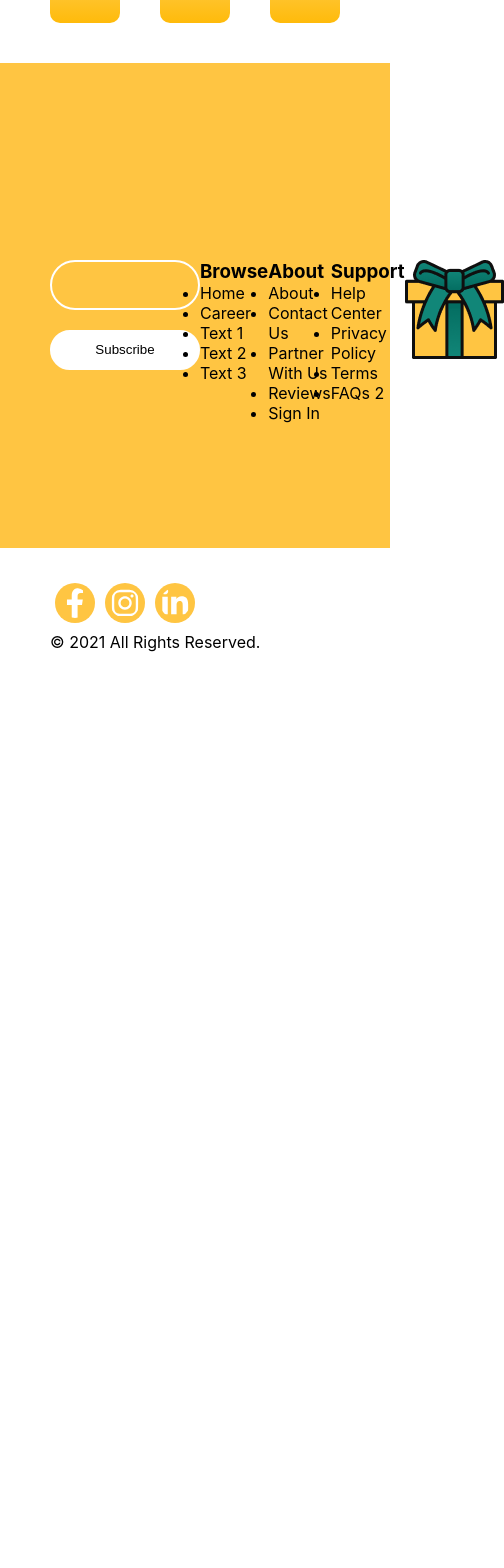
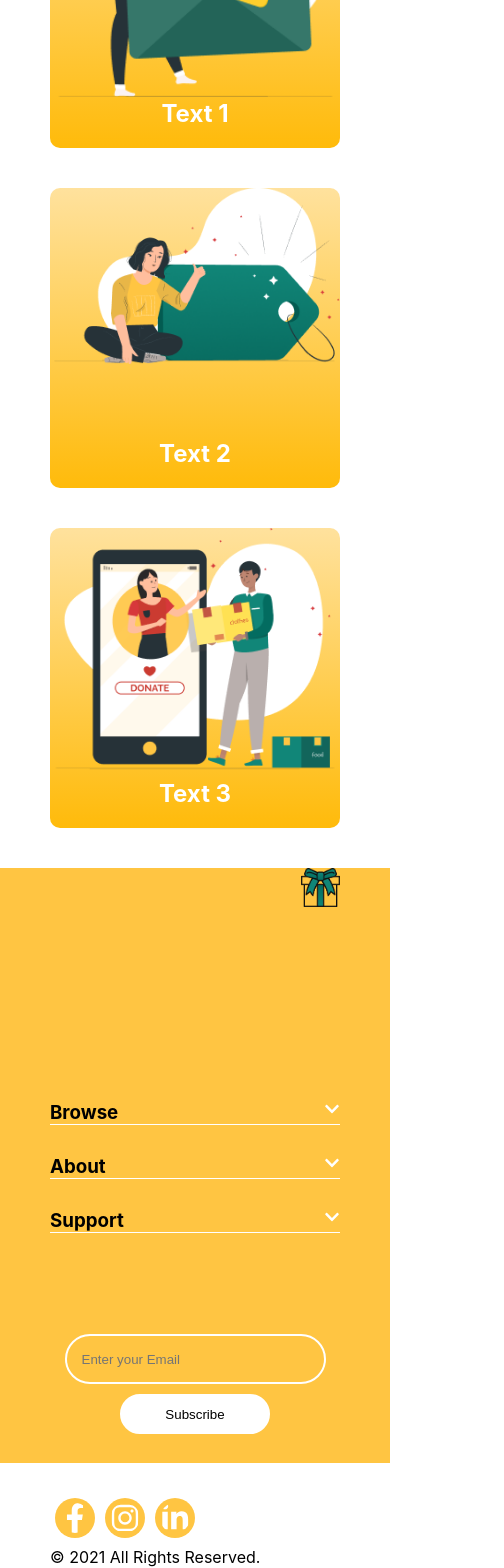
Before and after one commit to augustthorell/coding-challenge, a React (Create React App) app: page / in a window 390 px wide. Shown: the part 416-1984 px from the top of the page, 504 px wide, since content can reach past the window. Before the commit the page ends 1069 px from the top, so only its background shows below. Built offline with nearby package versions, Linux system fonts and the light colour scheme.

Commit message:
made the website responsive and created dropdown for the browse section

```diff
--- a/src/components/browseSection.js
+++ b/src/components/browseSection.js
@@ -1,28 +1,40 @@
-import React, { useRef } from 'react'
+import React, { useState, useRef } from 'react'
 import giftboxImage from '../assets/giftbox.png'
+import { FaChevronDown } from "react-icons/fa"
+import '../style.css'
+import { NavLink, Link } from 'react-router-dom'
+
+import {
+    DropdownContainer,
+    DropdownList,
+    Dropdown,
+    SectionWrapper,
+    ImageContainer,
+    SubscribeContainer,
+    DropdownButton,
+
+} from './dropdownElements';
+
+function BrowseSection({ email, handleChange, size }) {
+
+    const [text1, setOpenText1] = useState(false)
+    const [text2, setOpenText2] = useState(false)
+    const [text3, setOpenText3] = useState(false)
 
 
-export default function BrowseSection({ email, handleChange, size }) {
     const inputEl = useRef('aaaa')
     const onSubmit = () => {
         inputEl.current.focus()
-    }
-
-
-
-    const sectionList = {
-        display: 'grid',
-        gridTemplateColumns: '1fr 1fr 1fr',
-        gridRow: '2',
     }
     const inputStyle = {
         border: '2px solid #fff',
         backgroundColor: 'transparent',
         borderRadius: '40px',
-        width: '100%',
+        width: '90%',
         height: '50px',
         display: 'block',
         padding: '15px',
+        margin: '0 auto',
     }
     const submitStyle = {
         border: '2px solid #fff',
@@ -31,16 +43,32 @@ export default function BrowseSection({ email, handleChange, size }) {
         width: '150px',
         height: '40px',
         marginTop: '20px',
+        display: 'block',
+        margin: '10px auto',
     }
+
+    function handleClick(item) {
+        if (item === 1) {
+            setOpenText1(!text1)
+        } else if (item === 2) {
+            setOpenText2(!text2)
+        } else if (item === 3) {
+            setOpenText3(!text3)
+        }
+
+    }
+
     return (
-        <div className={size ? 'browserDesktop' : 'browserMobile'}>
-            <div style={{ gridColumn: '1', gridRow: '2' }}>
+        <SectionWrapper>
+
+            <SubscribeContainer>
                 <form>
                     <input
                         style={inputStyle}
                         label='Email'
                         type='text'
                         required
+                        placeholder='Enter your Email'
                         value={email}
                         onChange={(e) => handleChange(e.target.value)}
                     />
@@ -50,46 +78,72 @@ export default function BrowseSection({ email, handleChange, size }) {
                         style={submitStyle}
                         onSubmit={(e) => onSubmit(e.target.value)} />
                 </form>
+            </SubscribeContainer>
 
-            </div>
-            <div style={sectionList} >
-                <div style={{ gridColumn: '1' }}>
-                    <h3>Browse</h3>
-                    <ul>
-                        <li>Home</li>
-                        <li>Career</li>
-                        <li>Text 1</li>
-                        <li>Text 2</li>
-                        <li>Text 3</li>
-                    </ul>
-                </div>
-                <div style={{ gridColumn: '2' }}>
-                    <h3>About</h3>
-                    <ul>
-                        <li>About</li>
-                        <li>Contact Us</li>
-                        <li>Partner With Us</li>
-                        <li>Reviews</li>
-                        <li>Sign In</li>
-                    </ul>
-                </div>
-                <div style={{ gridColumn: '3' }}>
-                    <h3>Support</h3>
-                    <ul>
-                        <li>Help Center</li>
-                        <li>Privacy Policy</li>
-                        <li>Terms</li>
-                        <li>FAQs 2</li>
+            <DropdownContainer>
 
-                    </ul>
-                </div>
-            </div>
-            <div style={{ gridColumn: '3', gridRow: '2' }}>
+                <DropdownList style={{ gridColumn: '1' }} onClick={() => handleClick(1)}>
+                    <div>
+                        <h3>Browse</h3>
+                        <Dropdown className={text1 ? 'dropdownActive' : 'dropdownInactive'}>
+                            <Link to='/' exact><li>Home</li></Link>
+                            <Link to='/career'><li>Career</li></Link>
+                            <Link to='/text-1'><li>Text 1</li></Link>
+                            <Link to='/text-2'><li>Text 2</li></Link>
+                            <Link to='/text-3'><li>Text 3</li></Link>
+                        </Dropdown>
+                    </div>
+                    <DropdownButton>
+                        <FaChevronDown />
+                    </DropdownButton>
+                </DropdownList>
+
+                <DropdownList style={{ gridColumn: '2' }} onClick={() => handleClick(2)}>
+                    <div>
+                        <h3>About</h3>
+                        <Dropdown className={text2 ? 'dropdownActive' : 'dropdownInactive'}>
+                            <Link to='/about'><li>About</li></Link>
+                            <Link to='/contact-us'><li>Contact Us</li></Link>
+                            <Link to='/partner-with-us'><li>Partner With Us</li></Link>
+                            <Link to='/reviews'><li>Reviews</li></Link>
+                            <Link to='/sign-in'><li>Sign in</li></Link>
+                        </Dropdown>
+                    </div>
+
+                    <DropdownButton>
+                        <FaChevronDown />
+                    </DropdownButton>
+                </DropdownList>
+
+                <DropdownList style={{ gridColumn: '3' }} onClick={() => handleClick(3)}>
+                    <div>
+                        <h3>Support</h3>
+                        <Dropdown className={text3 ? 'dropdownActive' : 'dropdownInactive'}>
+                            <Link to='/help-center'><li>Help Center</li></Link>
+                            <Link to='/privacy-policy'><li>Privacy Policy</li></Link>
+                            <Link to='/terms'><li>Terms</li></Link>
+                            <Link to='/faq'><li>FAQ</li></Link>
+
+                        </Dropdown>
+                    </div>
+
+                    <DropdownButton>
+                        <FaChevronDown />
+                    </DropdownButton>
+                </DropdownList>
+
+            </DropdownContainer>
+
+            <ImageContainer>
                 <img
                     src={giftboxImage}
                     alt='A package wrapped with green gift string'
+                    style={{ float: 'right', width: '10vw', maxWidth: '130px' }}
                 />
-            </div>
-        </div>
+            </ImageContainer>
+
+        </SectionWrapper>
     )
 }
+
+export default BrowseSection
--- a/src/components/cards.js
+++ b/src/components/cards.js
@@ -7,6 +7,8 @@ function Cards(props) {
         transition: '0.5s ease',
         cursor: 'pointer',
         position: 'relative',
+        minWidth: '200px',
+        minHeight: '300px',
     }
     const slideshowImage = {
         margin: 'auto',
@@ -22,7 +24,7 @@ function Cards(props) {
         transform: 'translate(-50%, 0%)',
     }
     return (
-        <>
+
         <div style={slideshowItem} >
             <img
                 src={props.src}
@@ -30,7 +32,7 @@ function Cards(props) {
                 alt={props.alt} />
             <h2 style={cardText}>{props.title}</h2>
         </div>
-        </>
+
     )
 }
 
--- /dev/null
+++ b/src/components/dropdownElements.js
@@ -0,0 +1,71 @@
+import styled from 'styled-components';
+
+
+export const SectionWrapper = styled.div`
+    display: grid;
+    background-color: #FFC542;
+    min-height: 700px;
+    width: 100%;
+    padding: 0 50px;
+    gridTemplateColumns: 1fr;
+    grid-template-rows: 1fr 1fr 1fr;
+        @media screen and (min-width: 960px) {
+            grid-template-columns: 2fr 3fr 1fr;
+    }
+`
+export const DropdownContainer = styled.div`
+    display: flex;
+    flex-direction: column;
+    gridTemplateColumns: 1fr;
+    gridColumn: 1;
+    gridRow: 2;
+    @media screen and (min-width: 960px) {
+        display: grid;
+        grid-template-columns: 1fr 1fr 1fr;
+        grid-column: 2;
+        grid-row: 2;
+}
+`
+export const DropdownList = styled.div`
+    display: flex;
+    justify-content: space-between;
+    width: 100%;
+    margin-bottom: 30px;
+    border-bottom: 1px solid #fff;
+    @media screen and (min-width: 960px) {
+        display: block;
+        border-bottom: 0;
+}
+`
+export const Dropdown = styled.ul`
+    float:left;
+    margin-left: 30px;
+    @media screen and (min-width: 960px) {
+        display: inline-block;
+        grid-template-columns: 1fr 1fr 1fr;
+  }
+`
+export const SubscribeContainer = styled.div`
+    grid-column: 1;
+    grid-row: 3;
+    @media screen and (min-width: 960px) {
+        grid-rolumn: 3;
+        grid-row: 2;
+    }
+`
+
+export const ImageContainer = styled.div`
+    grid-column: 1;
+    grid-row: 1;
+    @media screen and (min-width: 960px) {
+        grid-column: 3;
+        grid-row: 2;
+    }
+`
+export const DropdownButton = styled.div`
+    color: #fff;
+    float: right;
+    @media screen and (min-width: 960px) {
+        display: none;
+    }
+`
--- a/src/components/footer.js
+++ b/src/components/footer.js
@@ -5,7 +5,6 @@ import '../style.css'
 
 function Footer({ size }) {
 
-    console.log(size)
     const footer = {
         backgroundColor: '#fff',
         height: '105px',
@@ -13,9 +12,7 @@ function Footer({ size }) {
         position: 'absolute',
         bottom: '0',
         padding: '30px 50px',
-
     }
-
 
     return (
         <footer style={footer} className={size ? 'footerDesktop' : 'footerMobile'}>
--- a/src/components/header.js
+++ b/src/components/header.js
@@ -2,7 +2,7 @@ import React from 'react'
 /* import { NavLink } from 'react-router-dom' */
 import { FaSearch, FaShoppingCart } from "react-icons/fa"
 
-import { IconContext } from 'react-icons'
+/* import { IconContext } from 'react-icons' */
 import {
     Nav,
     NavLink,
@@ -58,7 +58,7 @@ function Header() {
                 </NavMenu>
 
                 <NavBtn>
-                    <NavBtnLink to='/partners'>Partners</NavBtnLink>
+                    <NavBtnLink to='/partners' >Partners</NavBtnLink>
                     <NavLink to='/search' activeStyle><FaSearch /></NavLink>
                     <NavLink to='/shopping-cart' activeStyle><FaShoppingCart /></NavLink>
                 </NavBtn>
--- a/src/components/navbarElements.js
+++ b/src/components/navbarElements.js
@@ -9,7 +9,7 @@ export const Nav = styled.nav`
   justify-content: space-evenly;
   grid-template-columns: 1fr 1fr 1fr;
   z-index: 10;
-  media screen and (max-width: 768px) {
+  @media screen and (max-width: 768px) {
     display: none;
 
   }
--- a/src/components/slideShow.js
+++ b/src/components/slideShow.js
@@ -6,17 +6,14 @@ import image1 from '../assets/giftCard.png'
 import image2 from '../assets/happiCard.png'
 import image3 from '../assets/ngo.png'
 
+import { SlideshowContainer } from './slideshowElements';
+
 export default function slideShow({ size }) {
-    const slideshowContainer = {
-        margin: '40px 50px',
-        display: 'grid',
-        gridTemplateColumns: '1fr 1fr 1fr',
-        gridGap: '40px',
-    }
+
 
 
     return (
-        <div style={slideshowContainer} className='slideshowItem'>
+        <SlideshowContainer className='slideshowItem'>
             <Cards
                 src={image1}
                 alt='Woman stands with a giftcard with a white background'
@@ -33,6 +30,6 @@ export default function slideShow({ size }) {
                 title='Text 3'
             />
 
-        </div>
+        </SlideshowContainer>
     )
 }
--- /dev/null
+++ b/src/components/slideshowElements.js
@@ -0,0 +1,13 @@
+import styled from 'styled-components';
+
+export const SlideshowContainer = styled.div`
+    margin: 40px 50px;
+    display: grid;
+    justify-content: space-around;
+    grid-gap: 40px;
+    grid-template-columns: 1fr;
+        @media screen and (min-width: 850px) {
+            grid-template-columns: 1fr 1fr 1fr;
+
+    }
+`
--- a/src/style.css
+++ b/src/style.css
@@ -4,13 +4,11 @@ body {
     sans-serif;
   -webkit-font-smoothing: antialiased;
   -moz-osx-font-smoothing: grayscale;
-
 }
 * {
   box-sizing: border-box;
   margin: 0;
   padding: 0;
-
 }
 *:focus {
   outline: none;
@@ -19,17 +17,12 @@ code {
   font-family: source-code-pro, Menlo, Monaco, Consolas, 'Courier New',
     monospace;
 }
-
 a {
   text-decoration: none;
   color: #000;
 }
 .active {
   color: #FFC542;
-}
-.slideshowItem div:hover {
-  box-shadow: 12px 13px 4px rgba(24, 89, 81, 0.95);
-  transition: 0.5s ease;
 }
 h1,h2,h4,h5 {
   color: #fff;
@@ -44,21 +37,9 @@ h1,h2,h4,h5 {
   flex-direction: row-reverse;
 }
 
-.browserDesktop {
-    display: grid;
-    grid-template-columns: 2fr 3fr 1fr;
-    grid-template-rows: 1fr 1fr 1fr;
-    width: 100%;
-    padding: 0 50px;
-    background-color: #FFC542;
-    min-height: 590px;
+.dropdownActive {
+  display: block;
 }
-.browserMobile {
-  display: grid;
-  grid-template-columns: 1fr;
-  grid-template-rows: 1fr 1fr 1fr;
-  width: 100%;
-  padding: 0 50px;
-  background-color: #FFC542;
-  min-height: 590px;
+.dropdownInactive {
+  display: none;
 }
```
Lines whose indentation alone changed are shown as unchanged.
